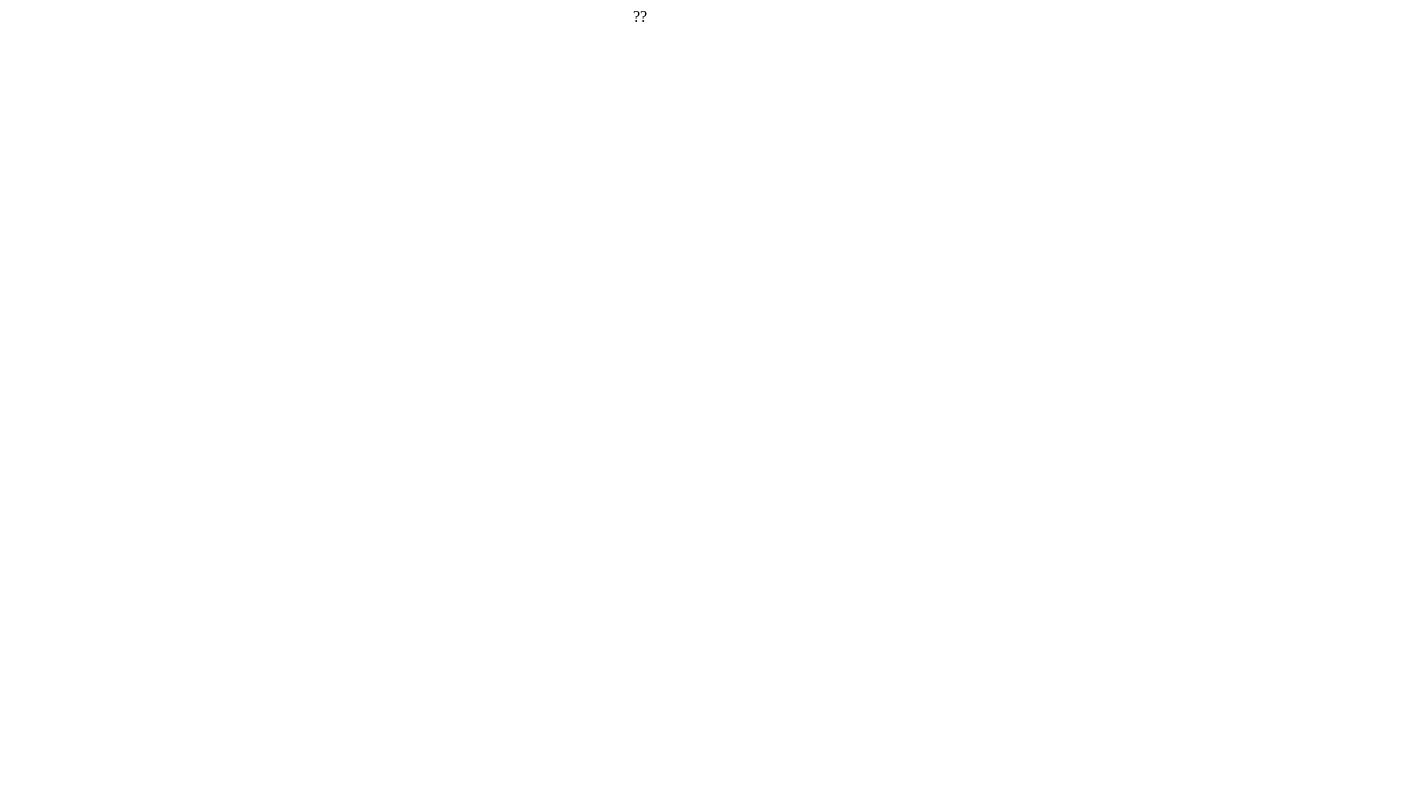
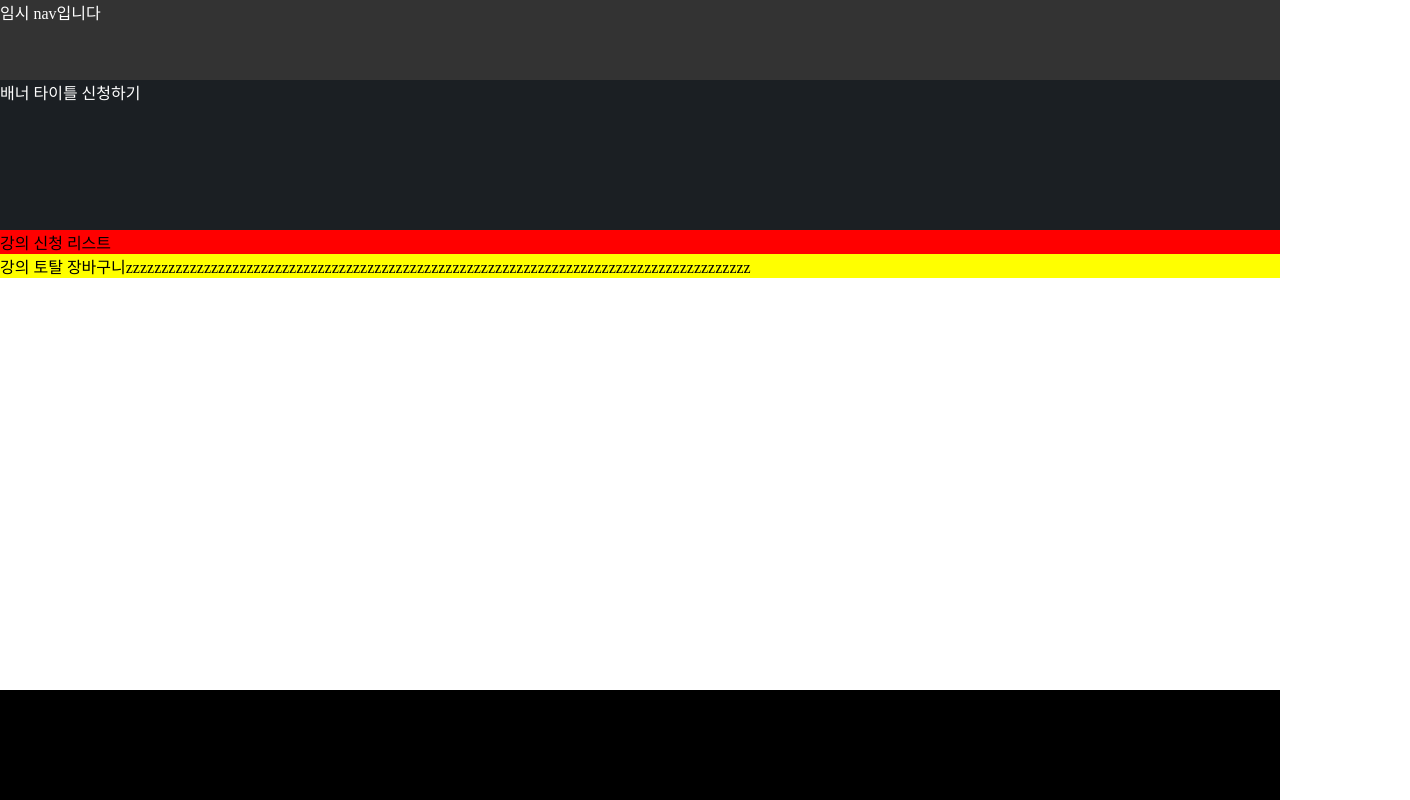
Before and after one commit to coffebara/green_second_team_project, a React (Create React App) app: page /cart in a window 1280 px wide. Shown: the whole page, 1410 px wide, since content can reach past the window. Built offline with nearby package versions, Linux system fonts and the light colour scheme.

Commit message:
cart 페이지 추가

```diff
--- a/src/index.js
+++ b/src/index.js
@@ -1,11 +1,12 @@
 import React from 'react';
 import { createRoot } from 'react-dom/client';
-import App from './App.js'
+// import App from './App.js'
 import { BrowserRouter } from "react-router-dom"
 // import App from './Class/06/redux/App';
 // import App from './nico/practice.js';
 // import App from './practice/MemoriesReminder/App.js';
 // import App from './card';
+import App from './pages/cart'
 
 
 const container = document.getElementById("root");
--- /dev/null
+++ b/src/pages/cart.js
@@ -0,0 +1,22 @@
+import React from "react";
+import '../styles/cart.css'
+
+function Cart() {
+    return (
+        <div>
+            <nav id="cart_tmpNav">임시 nav입니다</nav>
+            <section id="cart_title">
+                <div className="cart_container">배너 타이틀 신청하기</div>
+            </section>
+            <section id="cart_content">
+                <div className="cart_container cart_grid">
+                    <div className="cart_list">강의 신청 리스트</div>
+                    <div className="cart_total">강의 토탈 장바구니zzzzzzzzzzzzzzzzzzzzzzzzzzzzzzzzzzzzzzzzzzzzzzzzzzzzzzzzzzzzzzzzzzzzzzzzzzzzzzzzzzzzzzzz</div>
+                </div>
+            </section>
+            <footer id="cart_tmpFooter"></footer>
+        </div>
+    );
+}
+
+export default Cart;
--- /dev/null
+++ b/src/styles/cart.css
@@ -0,0 +1,54 @@
+body{
+    margin: 0;
+}
+/* 임시 nav 공간 */
+#cart_tmpNav{
+    height: 80px;
+    background-color: rgb(51, 51, 51);
+    color: #ffffff;
+}
+/* 타이틀 */
+#cart_title {
+    display: block;
+    height: 150px;
+    background-color: rgb(27, 31, 35);
+    color: white;
+}
+/* 카트 */
+#cart_content{
+    height: 500px;
+    display: flex;
+}
+/* .cart_grid{
+    display: grid;
+    grid-template-columns: 2fr 1fr;
+} */
+/* 왼쪽 리스트 */
+.cart_list{
+    /* grid-column: 1 / span 2; */
+    flex: 2;
+    background-color: red;
+
+}
+/* 오른쪽 토탈 */
+.cart_total{
+    /* grid-column: 3 / span 1; */
+    flex:1;
+    background-color: yellow;
+}
+.cart_container{
+    height: 100%;
+    width: 1410px;
+    margin-right: auto;
+    margin-left: auto;
+    /* background-color: gray; */
+}
+
+/* 임시 footer 공간 */
+#cart_tmpFooter{
+    position: absolute;
+    bottom: 0;
+    height: 110px;
+    width: 100%;
+    background-color: black;
+}
```
